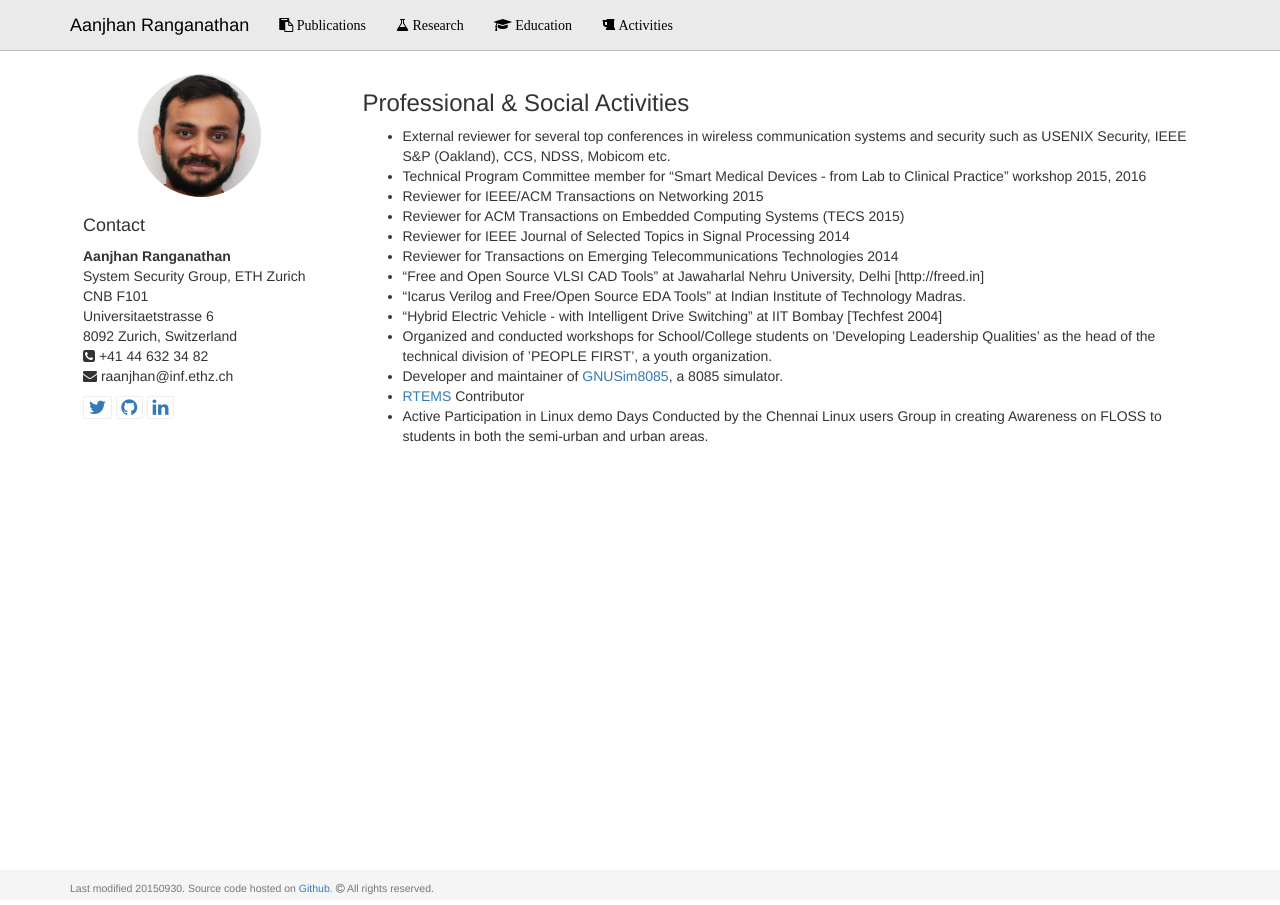
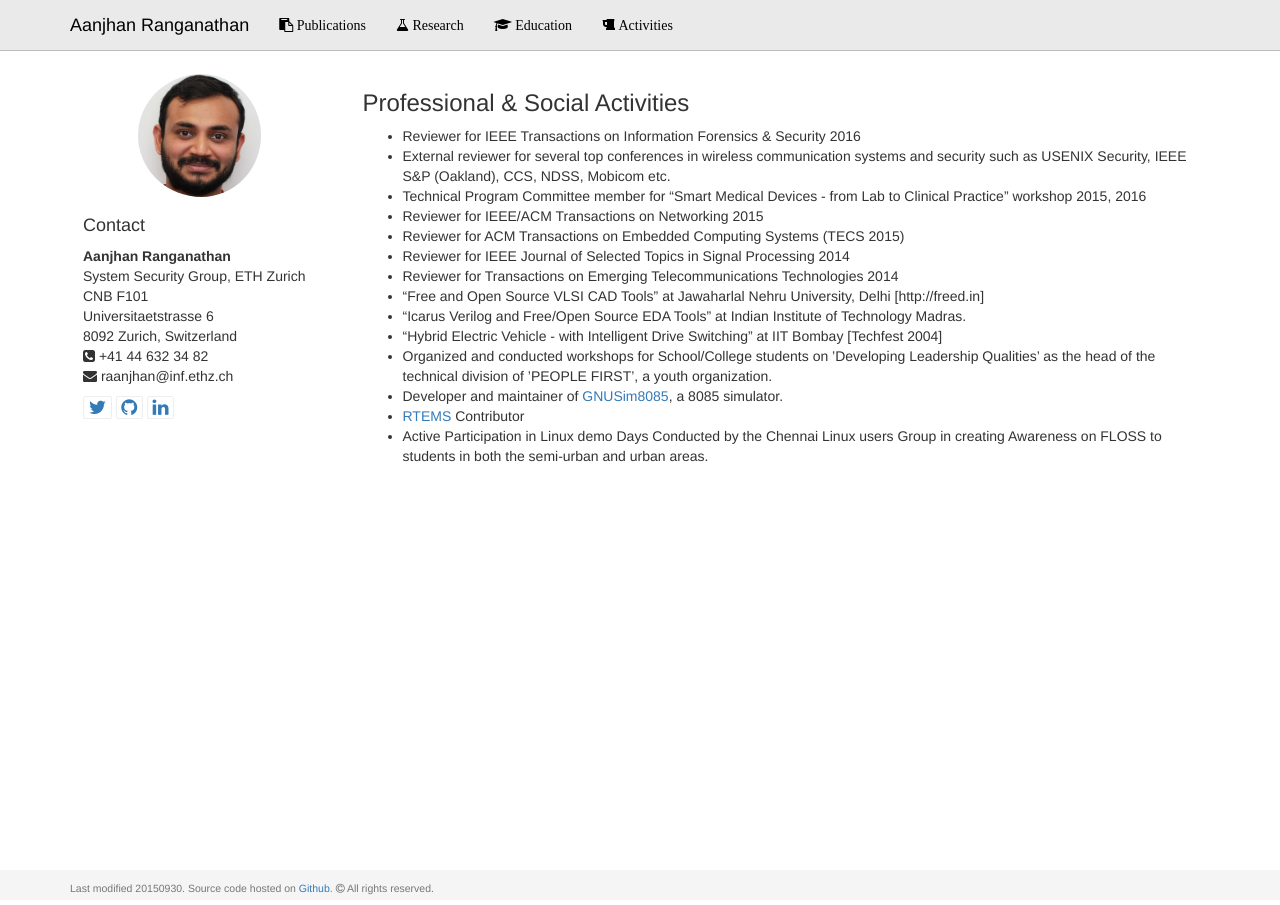
Before and after one commit to aanjhan/mywebsite, a Jekyll site: the page built from activities/index.md, in a window 1280 px wide. Built offline with Jekyll 4.4.1, drawn with Linux system fonts in a browser that asks for light colours; Markdown is read by kramdown in place of the engine named in the settings.

Commit message:
updated activities

```diff
--- a/activities/index.md
+++ b/activities/index.md
@@ -5,6 +5,7 @@ layout: default
 
 ### Professional & Social Activities
 
+- Reviewer for IEEE Transactions on Information Forensics & Security 2016
 - External reviewer for several top conferences in wireless communication systems and security such as USENIX Security, IEEE S&P (Oakland), CCS, NDSS, Mobicom etc.
 - Technical Program Committee member for "Smart Medical Devices - from Lab to Clinical Practice" workshop 2015, 2016
 - Reviewer for IEEE/ACM Transactions on Networking 2015
```
Also changed, not shown: 5 other files.
